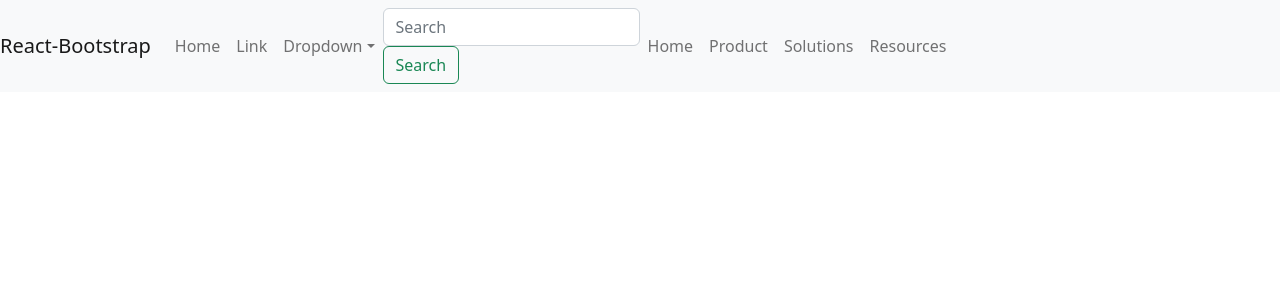
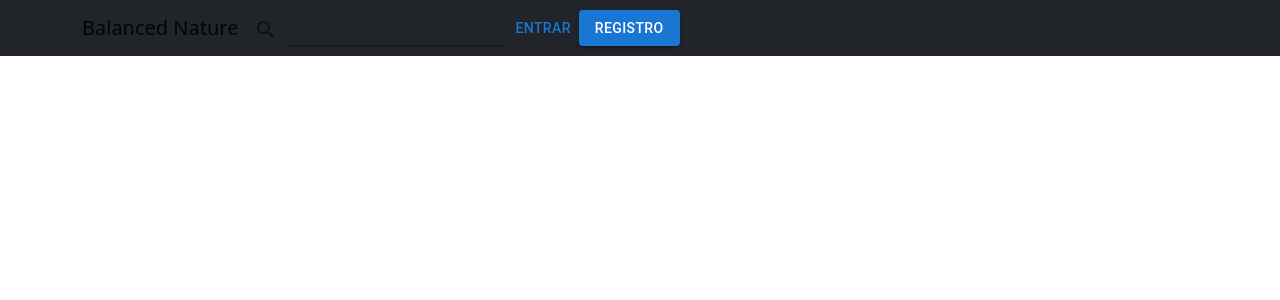
Before and after one commit to devMatheusR/webStore, a React (Vite) app in the folder frontend/: page / in a window 1280 px wide. Shown: the top 300 px of the page. Built offline with nearby package versions, Linux system fonts and the light colour scheme.

Commit message:
estakazero

```diff
--- a/frontend/index.html
+++ b/frontend/index.html
@@ -3,6 +3,8 @@
   <head>
     <meta charset="UTF-8" />
     <meta name="viewport" content="width=device-width, initial-scale=1.0" />
+
+    <link rel="stylesheet" href="/src/assets/fonts/fonts.css">
   </head>
   <body>
     <div id="root"></div>
--- a/frontend/package.json
+++ b/frontend/package.json
@@ -11,6 +11,7 @@
   "dependencies": {
     "@emotion/react": "^11.9.3",
     "@emotion/styled": "^11.9.3",
+    "@mui/icons-material": "^5.8.4",
     "@mui/material": "^5.9.2",
     "@types/react-bootstrap": "^0.32.30",
     "@types/styled-components": "^5.1.25",
--- a/frontend/src/App.tsx
+++ b/frontend/src/App.tsx
@@ -1,12 +1,11 @@
-import NavBar from "./components/NavBar";
-import theme from "./styles/theme";
+import CollapsibleExample from "./components/NavBar";
 
 function App() {
 
   return (
     <>
       <div className="container-Navbar">
-        <NavBar />
+        <CollapsibleExample />
       </div>
     </>
 
--- a/frontend/src/assets/fonts/fonts.css
+++ b/frontend/src/assets/fonts/fonts.css
@@ -2,7 +2,7 @@
     font-family: "Syne";
     src: url('https://fonts.googleapis.com/css2?family=Montserrat:wght@300&family=Syne&display=swap');
   }
-  @font-face{
+  /* @font-face{
     font-family:"Montserrat";
     src: url('https://fonts.googleapis.com/css2?family=Montserrat:wght@300&display=swap');
-  }
+  }  */
--- a/frontend/src/components/NavBar/index.tsx
+++ b/frontend/src/components/NavBar/index.tsx
@@ -1,51 +1,37 @@
-import Container from 'react-bootstrap/Container';
-import Nav from 'react-bootstrap/Nav';
-import Navbar from 'react-bootstrap/Navbar';
-import { Button, Form, NavDropdown, FormControl } from 'react-bootstrap';
+import * as React from 'react';
+
+import { Container, Nav, NavDropdown } from 'react-bootstrap';
+import Navbar from 'react-bootstrap/Navbar'
+import NavbarCollapse from 'react-bootstrap/NavbarCollapse';
+import { Stack, Button, Divider, TextField, Box, Icon } from '@mui/material'
+import SearchOutlinedIcon from '@mui/icons-material/SearchOutlined';
 
 
-
-import 'bootstrap/dist/css/bootstrap.min.css';
 
 import theme from '../../styles/theme';
 import './styles.css'
 
-
 function NavBar() {
     return (
-        <>
-            <Navbar bg="light" expand="lg">
-                <Navbar.Brand href="#home">React-Bootstrap</Navbar.Brand>
-                <Navbar.Toggle aria-controls="basic-navbar-nav" />
-                <Navbar.Collapse id="basic-navbar-nav">
+        <Navbar className='navbar-main' collapseOnSelect expand="lg" bg='dark'>
+            <Container>
+                <Navbar.Brand>Balanced Nature</Navbar.Brand>
+                <Navbar.Toggle aria-controls="responsive-navbar-nav" />
+                <Navbar.Collapse id="responsive-navbar-nav">
+                    <Nav>
+                    <Box sx={{ display: 'flex', alignItems: 'flex-end' }}>
+                        <SearchOutlinedIcon sx={{ color: 'action.active',  mr: 1, my: 0.5}}/>
+                        <TextField id="input-with-sx" variant="standard" sx={{ color: 'white'}}/>
 
-                    <Nav className="mr-auto">
-                        <Nav.Link href="#home">Home</Nav.Link>
-                        <Nav.Link href="#link">Link</Nav.Link>
-                        <NavDropdown title="Dropdown" id="basic-nav-dropdown">
-                            <NavDropdown.Item href="#action/3.1">Action</NavDropdown.Item>
-                            <NavDropdown.Item href="#action/3.2">Another action</NavDropdown.Item>
-                            <NavDropdown.Item href="#action/3.3">Something</NavDropdown.Item>
-                            <NavDropdown.Divider />
-                            <NavDropdown.Item href="#action/3.4">Separated link</NavDropdown.Item>
-                        </NavDropdown>
+                        <Divider orientation="vertical" flexItem style={{ width: 1 }} />
+                        <Button variant='text'>Entrar</Button>
+                        <Button variant='contained'>Registro</Button>
+                    </Box>
                     </Nav>
-                    <Form inline>
-                        <FormControl type="text" placeholder="Search" className="mr-sm-2" />
-                        <Button variant="outline-success">Search</Button>
-                    </Form>
-                    <span className="Nav">
-                        <Nav className="justify-content-center">
-                            <Nav.Link href="#home">Home</Nav.Link>
-                            <Nav.Link href="#home">Product</Nav.Link>
-                            <Nav.Link href="#home">Solutions</Nav.Link>
-                            <Nav.Link href="#home">Resources</Nav.Link>
-                        </Nav>
-                    </span>
                 </Navbar.Collapse>
-            </Navbar>
-        </>
-    )
+            </Container>
+        </Navbar>
+    );
 }
 
 export default NavBar;
--- a/frontend/src/components/NavBar/styles.css
+++ b/frontend/src/components/NavBar/styles.css
@@ -1,3 +1,3 @@
-navbar-h1 {
-    color: '#243119'
+.navbar-main {
+    background-color: '#C9F2C7';
 }
--- a/frontend/src/main.tsx
+++ b/frontend/src/main.tsx
@@ -1,6 +1,9 @@
 import React from 'react'
 import ReactDOM from 'react-dom/client'
 import App from './App'
+
+import 'bootstrap/dist/css/bootstrap.min.css';
+
 
 ReactDOM.createRoot(document.getElementById('root') as HTMLElement).render(
   <React.StrictMode>
```
Also changed, not shown: 1 other file (tests, documents, lock files or other folders).
